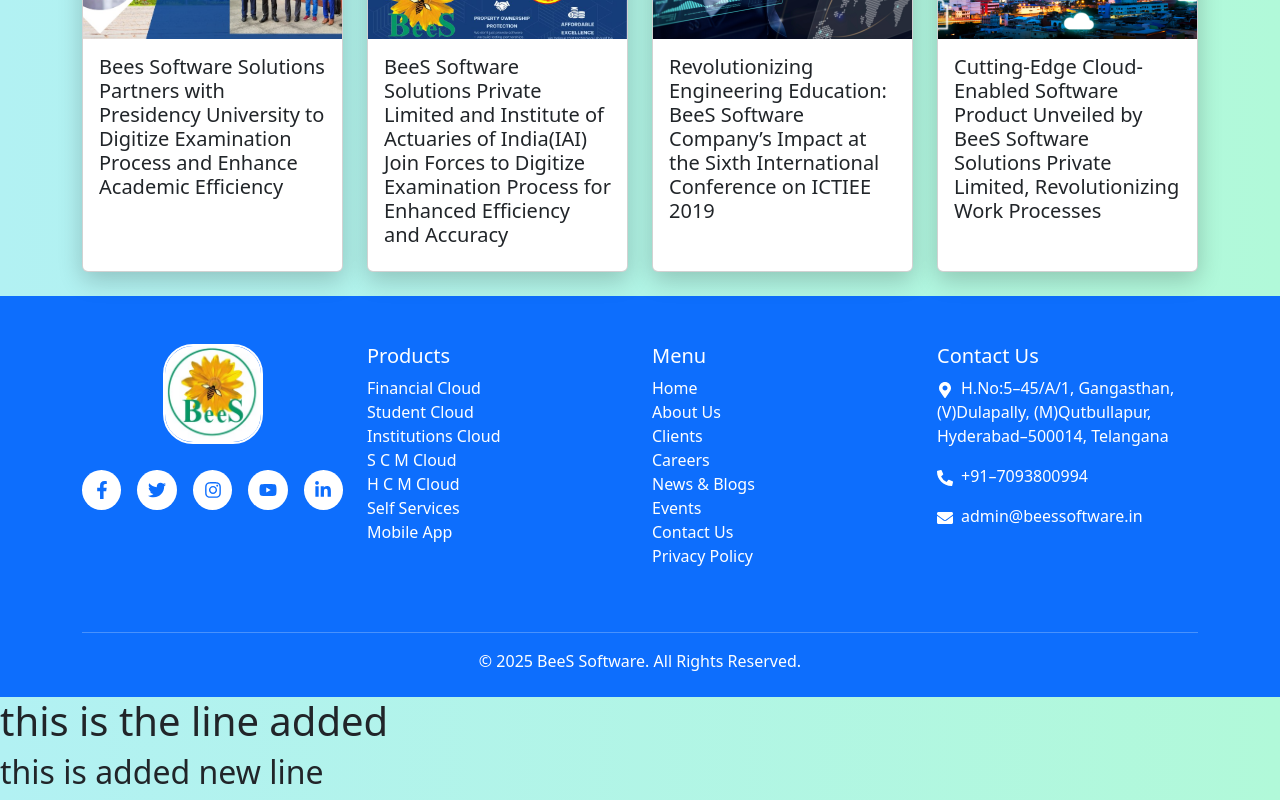
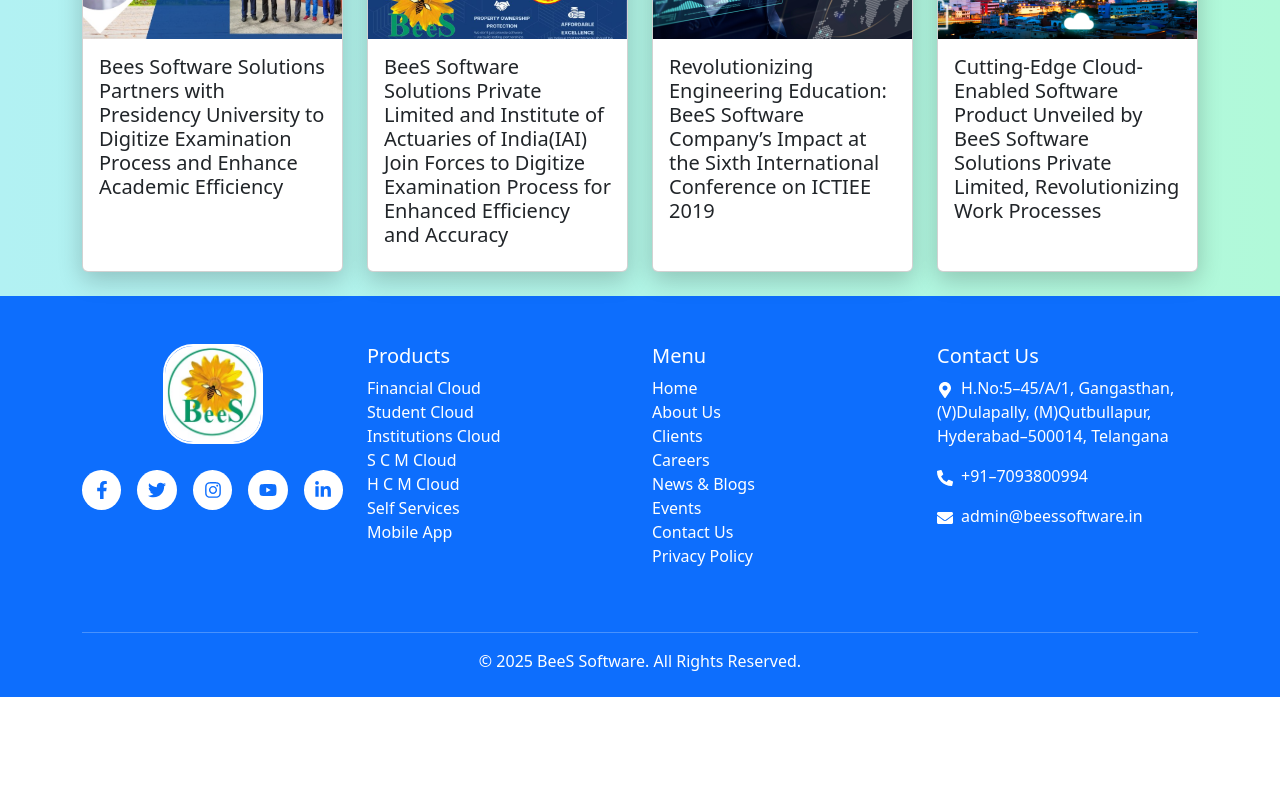
Before and after one commit to valmiki-ammu/Bees-site, a React (Create React App) app: page / in a window 1280 px wide. Shown: the part 4490-5290 px from the top of the page. After the commit the page ends 5187 px from the top, so only its background shows below. Built offline with nearby package versions, Linux system fonts and the light colour scheme.

Commit message:
removed the 2 lines in app.js

```diff
--- a/src/App.js
+++ b/src/App.js
@@ -27,8 +27,7 @@
       <ContactForm />
       <Cardstype />
       <Footer />
-      <h1>this is the line added</h1>
-      <h2>this is added new line</h2>
+
     </div>
   );
 }
```
